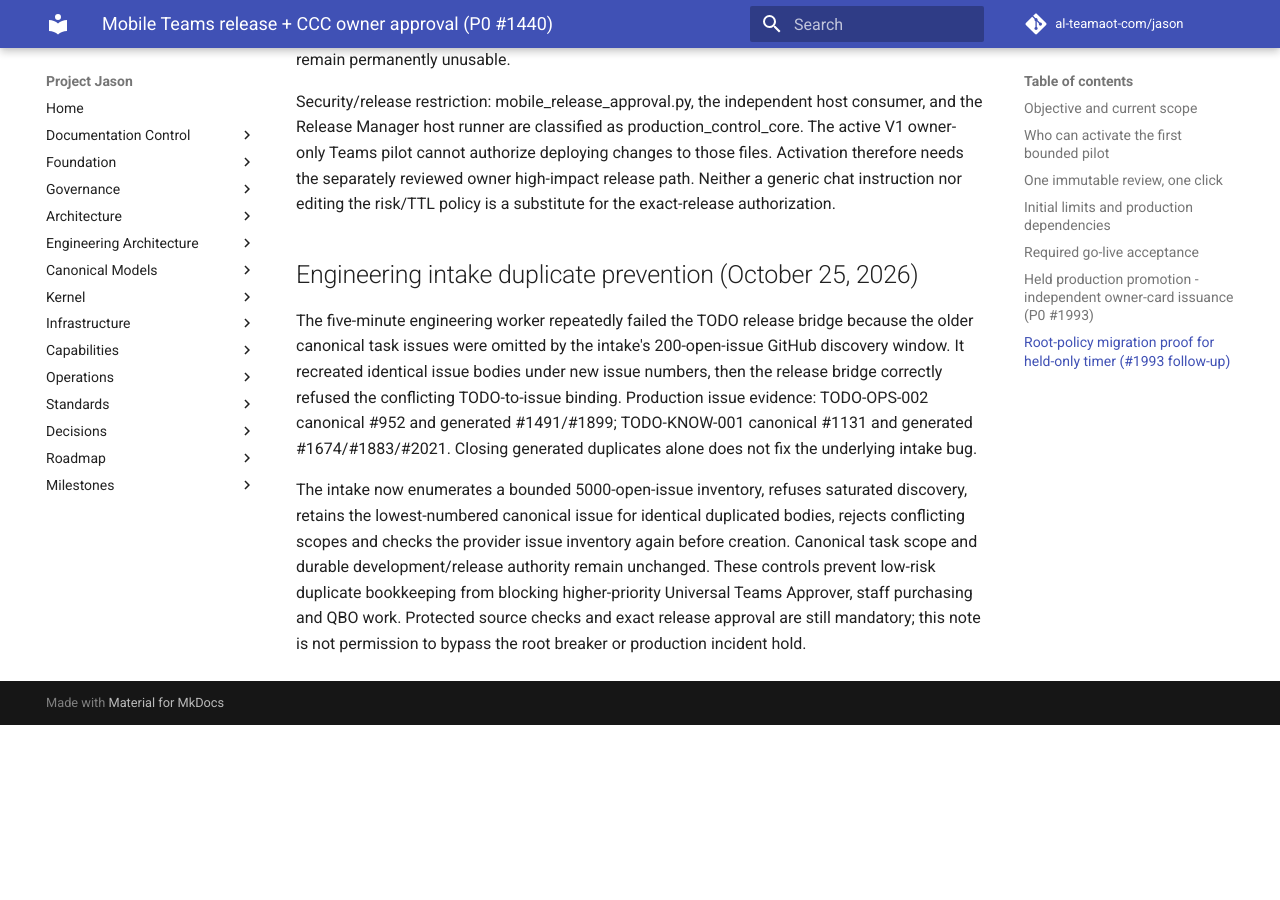
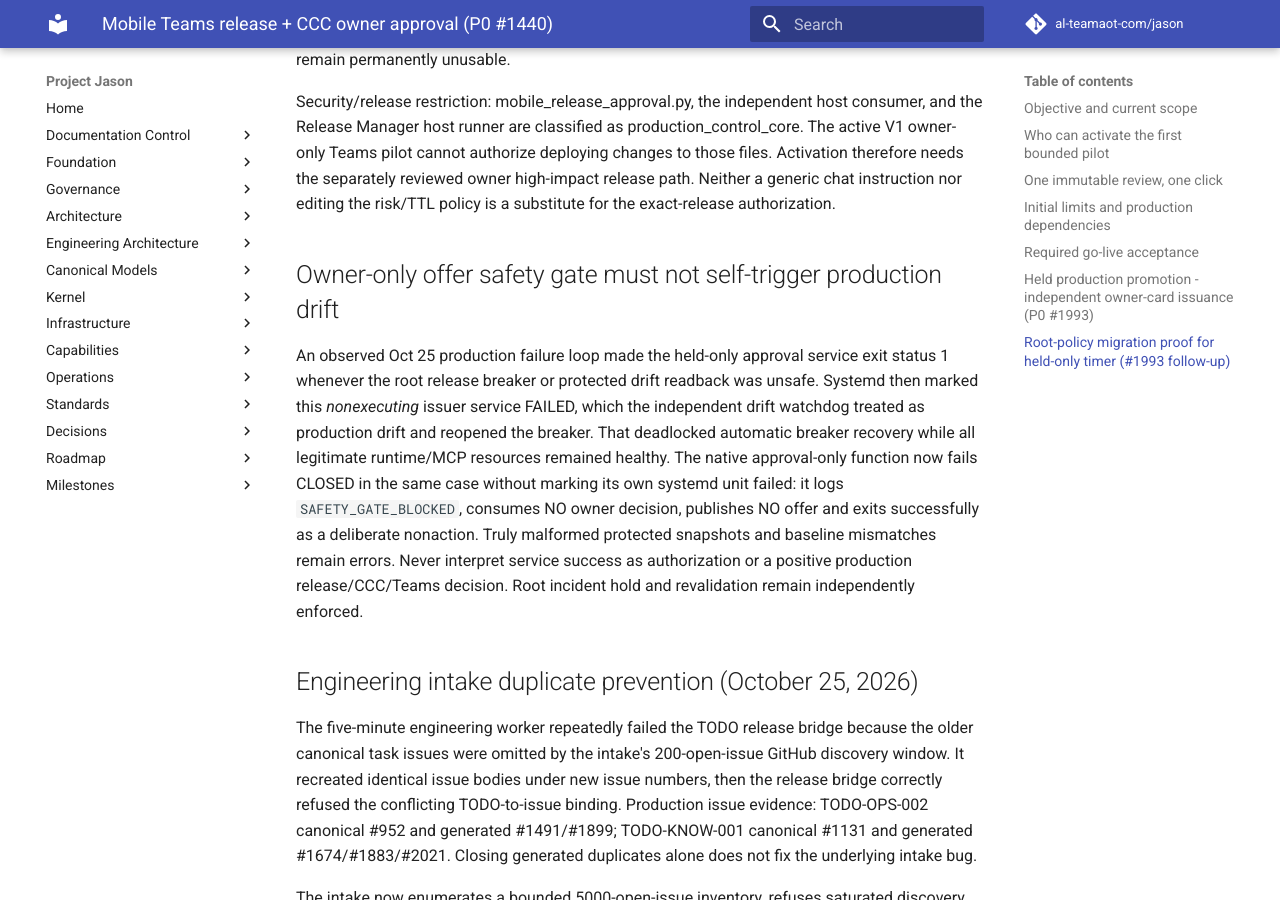
Before and after one commit to al-teamaot-com/jason, an MkDocs documentation site: the page built from docs/operations/Mobile-Teams-Release-and-CCC-Approval.md, in a window 1280 px wide and 900 px high, scrolled down 9182 px. Built offline with MkDocs 1.6.1 and Material for MkDocs 9.7.7, drawn with Linux system fonts in a browser that asks for light colours; comment, search, counter and statistics services are not loaded; before the commit the page ends 9907 px from its top, so only the background shows below that.

Commit message:
P0: fail closed without failed systemd unit on approval safety hold (#2024)
Co-authored-by: Jason Engineering <jason@teamaot.com>

```diff
--- a/docs/operations/Mobile-Teams-Release-and-CCC-Approval.md
+++ b/docs/operations/Mobile-Teams-Release-and-CCC-Approval.md
@@ -411,6 +411,22 @@ the separately reviewed owner high-impact release path. Neither a
 generic chat instruction nor editing the risk/TTL policy is a substitute
 for the exact-release authorization.
 
+## Owner-only offer safety gate must not self-trigger production drift
+
+An observed Oct 25 production failure loop made the held-only approval
+service exit status 1 whenever the root release breaker or protected drift
+readback was unsafe. Systemd then marked this *nonexecuting* issuer service
+FAILED, which the independent drift watchdog treated as production drift
+and reopened the breaker. That deadlocked automatic breaker recovery while
+all legitimate runtime/MCP resources remained healthy. The native
+approval-only function now fails CLOSED in the same case without marking
+its own systemd unit failed: it logs `SAFETY_GATE_BLOCKED`, consumes NO
+owner decision, publishes NO offer and exits successfully as a deliberate
+nonaction. Truly malformed protected snapshots and baseline mismatches
+remain errors. Never interpret service success as authorization or a
+positive production release/CCC/Teams decision. Root incident hold and
+revalidation remain independently enforced.
+
 ## Engineering intake duplicate prevention (October 25, 2026)
 
 The five-minute engineering worker repeatedly failed the TODO release bridge
```
Also changed, not shown: 2 other files.
